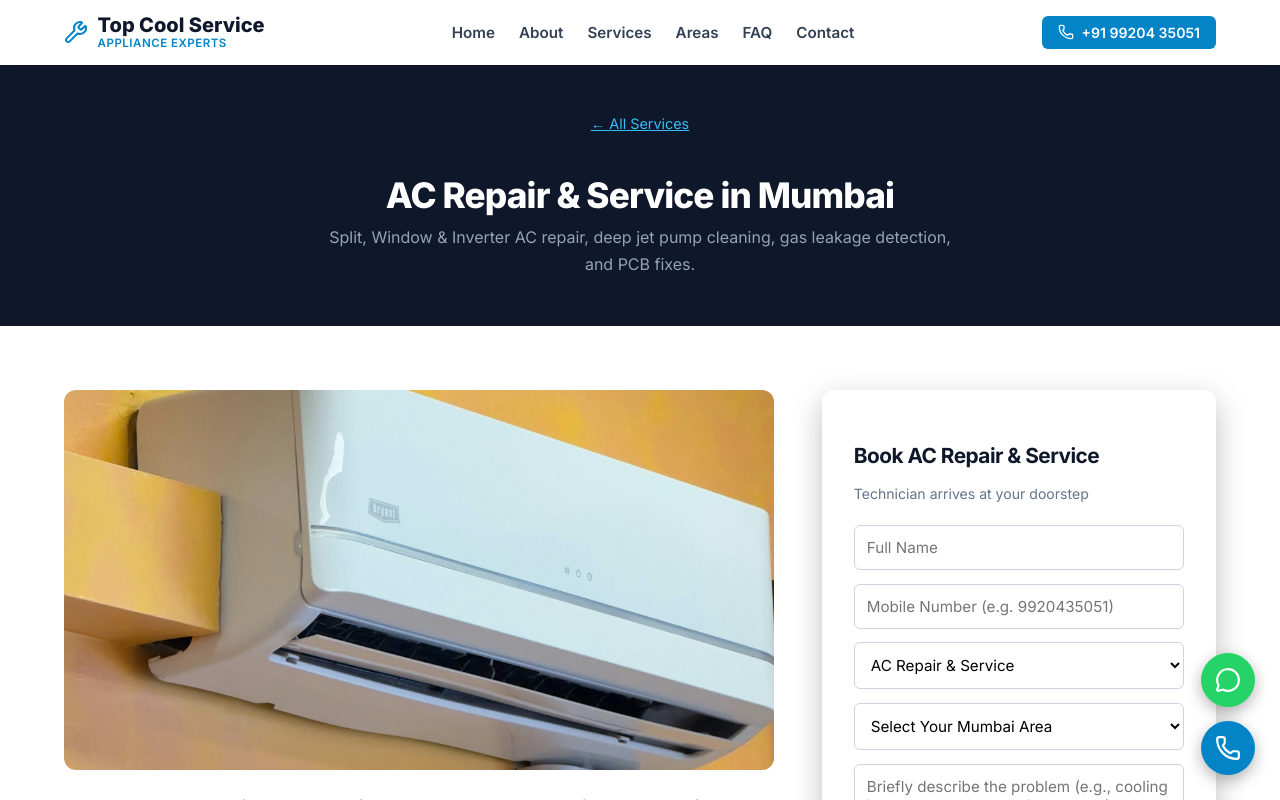
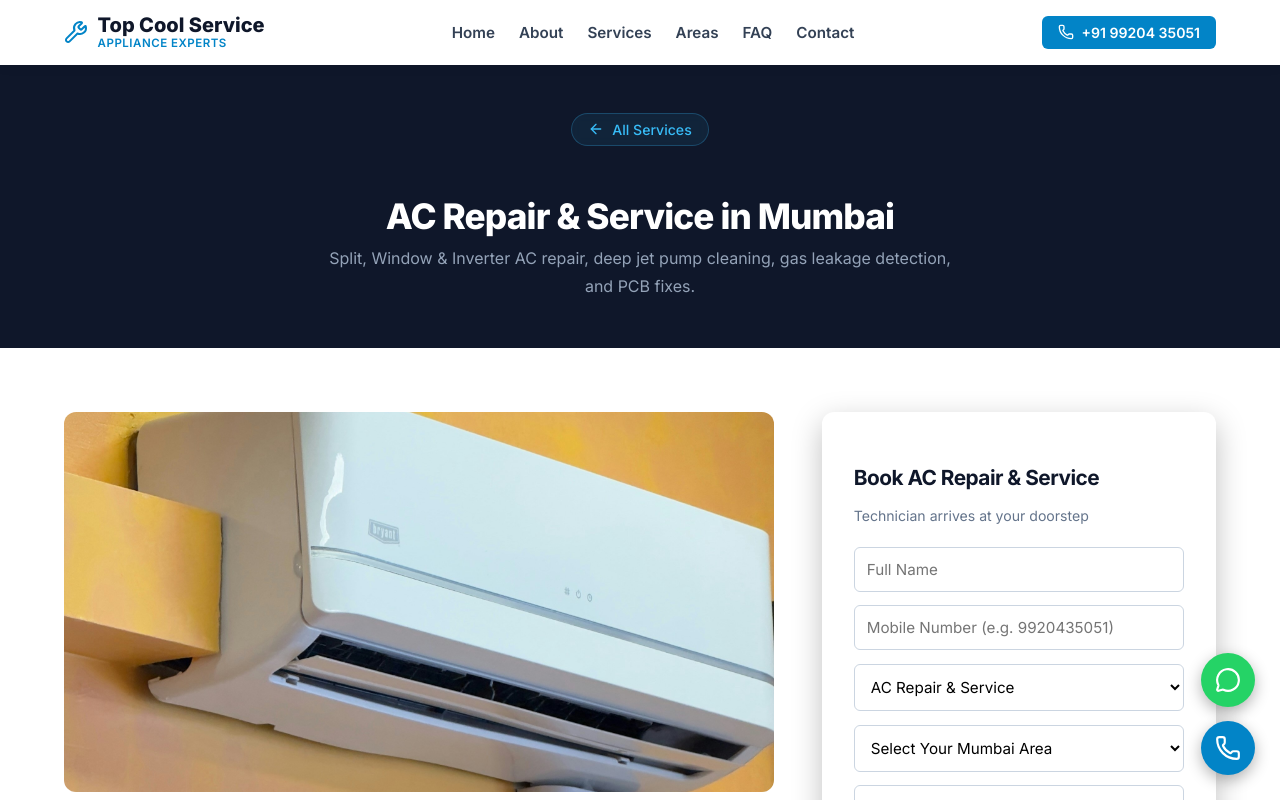
Before and after one commit to khanfaiz16/TopCoolServiceUpdated, a React (Vite) app: page /ac-repair in a window 1280 px wide. Shown: the top 800 px of the page. Built offline with nearby package versions, Linux system fonts and the light colour scheme.

Commit message:
service page button change

```diff
--- a/src/App.css
+++ b/src/App.css
@@ -187,11 +187,43 @@
   margin: 0 auto;
 }
 
+/* =========================================
+   Modern Back Navigation Button
+========================================= */
+
 .back-link {
-  display: inline-block;
+  display: inline-flex;
+  align-items: center;
+  gap: 0.5rem;
+  padding: 0.45rem 1rem;
+  margin-bottom: 1.25rem;
+  font-size: 0.88rem;
+  font-weight: 500;
   color: #38bdf8;
-  margin-bottom: 0.8rem;
-  font-size: 0.9rem;
+  background: rgba(56, 189, 248, 0.08);
+  border: 1px solid rgba(56, 189, 248, 0.25);
+  border-radius: 9999px;
+  text-decoration: none;
+  transition: all 0.2s ease-in-out;
+  backdrop-filter: blur(4px);
+  -webkit-backdrop-filter: blur(4px);
+}
+
+.back-link:hover {
+  background: rgba(56, 189, 248, 0.18);
+  border-color: #38bdf8;
+  color: #ffffff;
+  text-decoration: none;
+  transform: translateX(-4px);
+  box-shadow: 0 4px 12px rgba(56, 189, 248, 0.15);
+}
+
+.back-link svg {
+  transition: transform 0.2s ease;
+}
+
+.back-link:hover svg {
+  transform: translateX(-2px);
 }
 
 /* Hero Section */
--- a/src/pages/ServicePage.jsx
+++ b/src/pages/ServicePage.jsx
@@ -1,6 +1,6 @@
 import React from 'react';
 import { Link } from 'react-router-dom';
-import { CheckCircle, Shield, Clock, Phone, MessageCircle } from 'lucide-react';
+import { CheckCircle, Shield, Clock, Phone, MessageCircle, ArrowLeft } from 'lucide-react';
 import SEO from '../components/SEO';
 import BookingForm from './BookingForm';
 import { allBrands, contactDetails } from '../data/siteData';
@@ -19,7 +19,9 @@ export default function ServicePage({ service }) {
 
       <section className="page-header">
         <div className="container">
-          <Link to="/services/" className="back-link">&larr; All Services</Link>
+          <Link to="/services/" className="back-link">
+            <ArrowLeft size={16} /> All Services
+          </Link>
           <h1>{service.title} in Mumbai</h1>
           <p>{service.shortDesc}</p>
         </div>
@@ -73,6 +75,7 @@ export default function ServicePage({ service }) {
                 <span key={brand} className="brand-pill">{brand}</span>
               ))}
             </div>
+
             <div className="quick-call-cta">
               <h3>Need Immediate Help?</h3>
               <p>Speak directly with our technical support team in Mumbai.</p>
```
